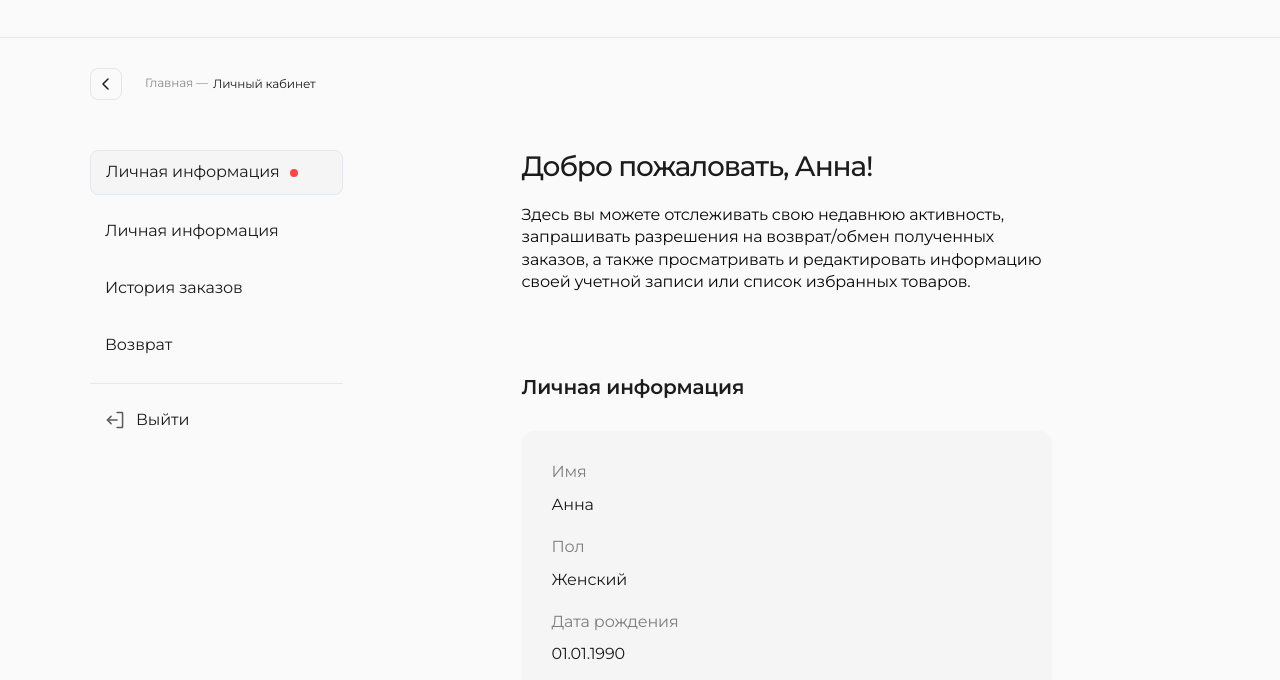
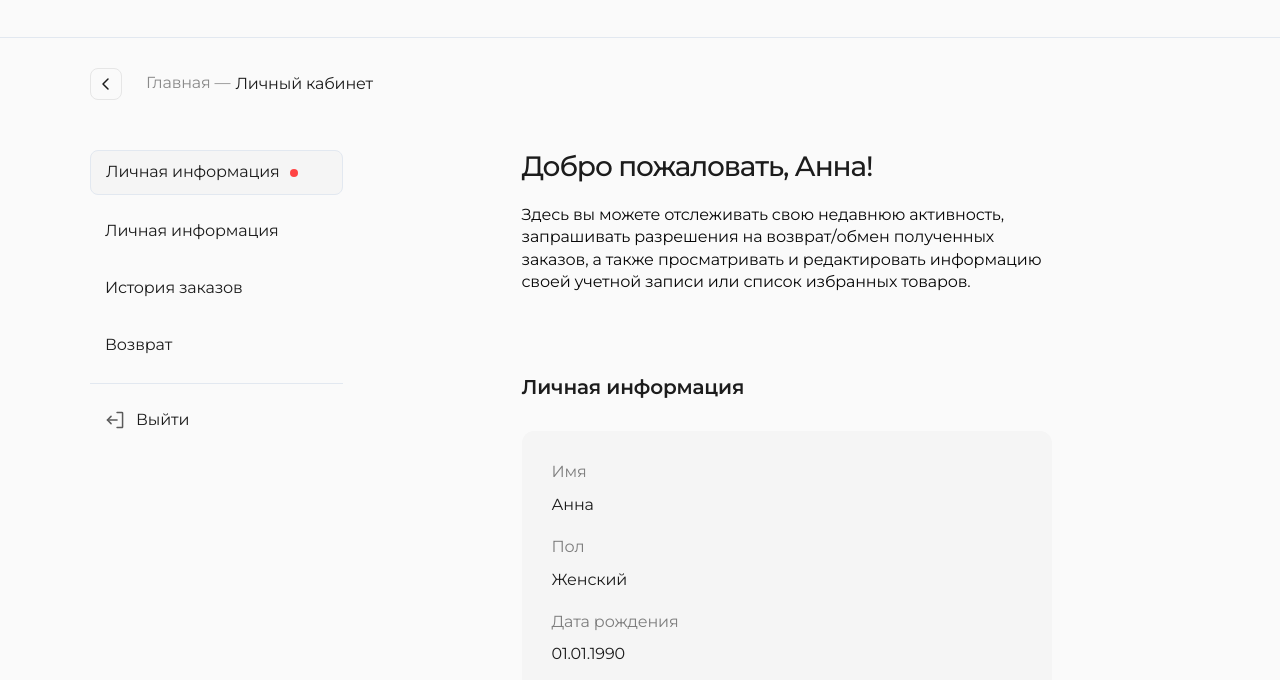
Before and after one commit to nurali-code/Remark, a plain HTML site: page lc.html in a window 1280 px wide. Shown: the part 120-800 px from the top of the page. Drawn offline with Linux system fonts and the light colour scheme.

Commit message:
Bredcums fix

```diff
--- a/lc.html
+++ b/lc.html
@@ -298,7 +298,7 @@
 
     <!-- Bredcums -->
     <div class="container">
-        <ul class="bredcums d-flex align-items-center py-15 pb-lg-25 fs-9">
+        <ul class="bredcums d-flex align-items-center py-15 pb-lg-25 fs-9 fs-lg-6">
             <li class="bredcums-item bredcums-main">
                 <a href="#" class="bredcums__link">
                     <span class="btn btn-xs me-5 me-lg-10 btn-icon btn-scale-icon border rounded-1">
```
